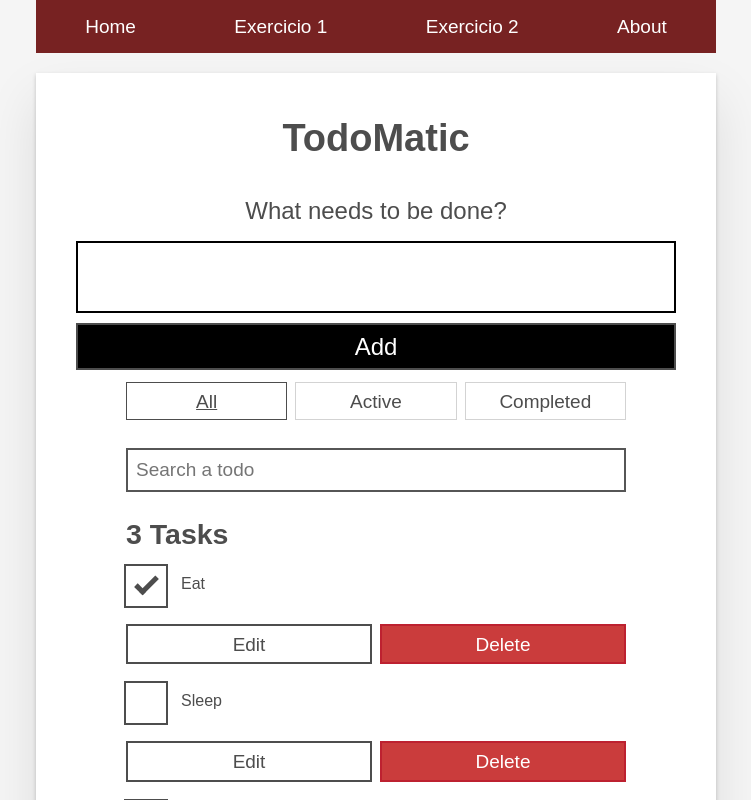
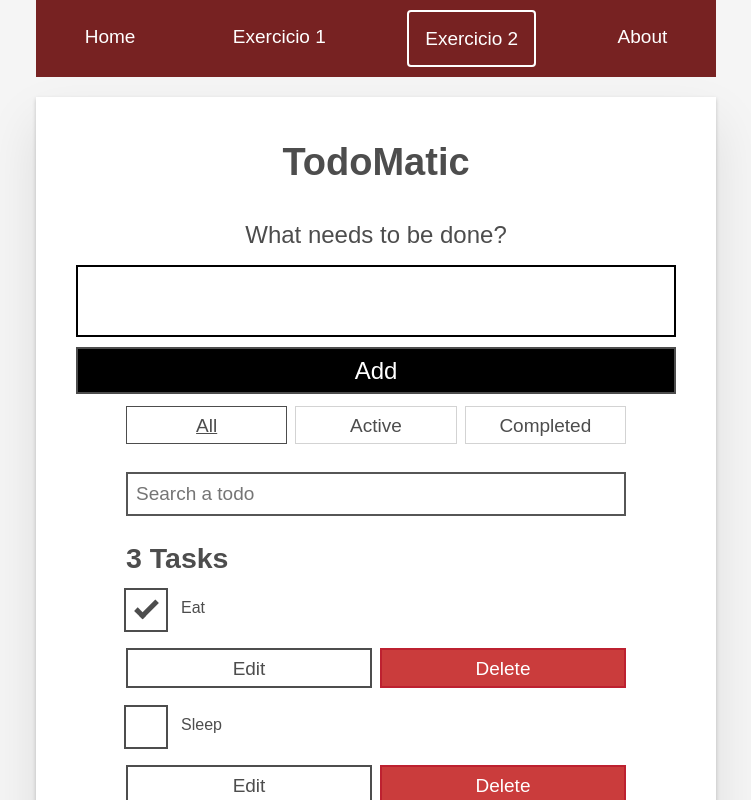
Before and after one commit to AndreFrancisco13/tdw_a1, a React (Create React App) app in the folder ex1/: page /exercicio2 in a window 1280 px wide. Shown: the top 800 px of the page, without its empty margins (264-1015 px from the left). Built offline with nearby package versions, Linux system fonts and the light colour scheme.

Commit message:
propTypes

```diff
--- a/ex1/package.json
+++ b/ex1/package.json
@@ -6,6 +6,7 @@
     "@testing-library/jest-dom": "^5.17.0",
     "@testing-library/react": "^13.4.0",
     "@testing-library/user-event": "^13.5.0",
+    "prop-types": "^15.8.1",
     "react": "^18.3.1",
     "react-dom": "^18.3.1",
     "react-router-dom": "^6.27.0",
--- a/ex1/src/App.js
+++ b/ex1/src/App.js
@@ -9,7 +9,6 @@ function App() {
 
      <Nav />
      <Outlet />
-
     </div>
   );
 }
--- a/ex1/src/components/nav.js
+++ b/ex1/src/components/nav.js
@@ -1,6 +1,7 @@
 import React from "react";
-import { Link } from 'react-router-dom';
+import { NavLink } from 'react-router-dom';
 import styled from 'styled-components';
+import { useLocation } from 'react-router-dom';
 
 const Navbar = styled.nav`
 background-color: #722;
@@ -19,14 +20,16 @@ const NavItem = styled.li`
     display: inline;
 `;
 
-const NavLink = styled(Link)`
+const NavLinkStyled = styled(NavLink)`
    display: block;
     color: white;
     text-align: center;
     padding: 14px 16px;
     text-decoration: none;
+     margin: 1rem;
 
    &.active {
+    margin: 1rem;
     border: 2px solid white;
     border-radius: 4px;
   }
@@ -50,17 +53,17 @@ export default function Nav() {
     return (
         <Navbar >
           <NavList >
-            <NavItem >
-              <NavLink to="/" exact activeClassName="active">Home</NavLink>
+            <NavItem>
+              <NavLinkStyled to="/" end  >Home</NavLinkStyled>
             </NavItem>
             <NavItem >
-              <NavLink to="/exercicio1" activeClassName="active" >Exercicio 1</NavLink>
+              <NavLinkStyled to="/exercicio1"  >Exercicio 1</NavLinkStyled>
             </NavItem>
             <NavItem >
-              <NavLink to="/exercicio2" activeClassName="active"> Exercicio 2</NavLink>
+              <NavLinkStyled to="/exercicio2" > Exercicio 2</NavLinkStyled>
             </NavItem>
             <NavItem >
-              <NavLink to="/about" activeClassName="active">About</NavLink>
+              <NavLinkStyled to="/about">About</NavLinkStyled>
             </NavItem>
           </NavList>
         </Navbar>
--- a/ex1/src/index.js
+++ b/ex1/src/index.js
@@ -15,6 +15,7 @@ root.render(
    <Router>
     <Routes>
     <Route path="/" element={<App />}>
+    <Route index element={<Home />} />
       <Route path="/exercicio1" element={<Exercicio1/>} />
       <Route path="/exercicio2" element={<Exercicio2/>} />
       <Route path='/about' element={<About />} />
```
Also changed, not shown: ex1/src/components/exercicio2/App.js (+11 -1 lines), ex1/src/components/exercicio2/forms.js (+7 -1 lines), ex1/src/components/exercicio2/listTodo.js (+10 -0 lines), ex1/src/components/exercicio2/todoFilter.js (+7 -0 lines), 1 other file (tests, documents, lock files or other folders).
